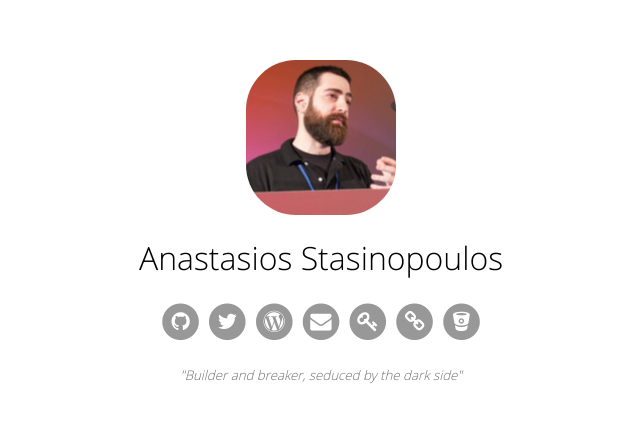
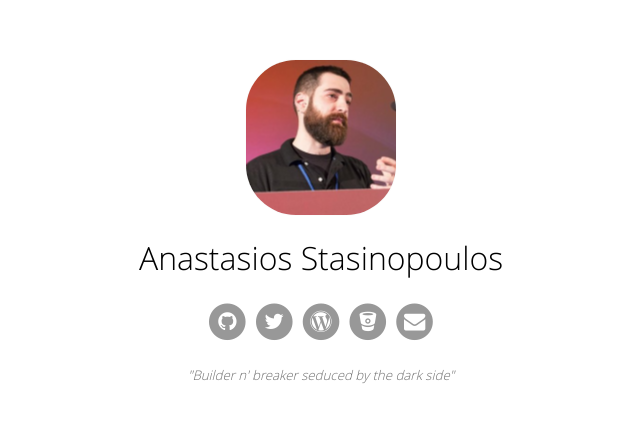
Before and after one commit to stasinopoulos/stasinopoulos.github.io, a plain HTML site: page index.html in a window 1280 px wide. Shown: the part 132-554 px from the top of the page, without its empty margins (319-959 px from the left). Drawn offline with Linux system fonts and the light colour scheme.

Commit message:
Update index.html

```diff
--- a/index.html
+++ b/index.html
@@ -14,61 +14,53 @@
     <nav>
       <ul>
         <!--Github Account -->
-          <li><a href="https://github.com/stasinopoulos" target="_blank" title="github">
+        <li>
+          <a href="https://github.com/stasinopoulos" target="_blank" title="github">
             <span class="fa-stack fa-lg">
               <i class="fa fa-circle fa-stack-2x"></i>
               <i class="fa fa-github fa-stack-1x fa-inverse"></i>
             </span>
-          </a></li>
-
+          </a>
+        </li>
         <!--Twitter Account-->
-          <li><a href="https://twitter.com/ancst" target="_blank" title="twitter">
+        <li>
+          <a href="https://twitter.com/ancst" target="_blank" title="twitter">
             <span class="fa-stack fa-lg">
               <i class="fa fa-circle fa-stack-2x"></i>
               <i class="fa fa-twitter fa-stack-1x fa-inverse"></i>
             </span>
-          </a></li>
-
+          </a>
+        </li>
         <!--Blog at wordpress.com -->
-          <li><a href="https://pwnopticon.wordpress.com/" target="_blank" title="blog">
+        <li>
+          <a href="https://pwnopticon.wordpress.com/" target="_blank" title="blog">
             <span class="fa-stack fa-lg">
               <i class="fa fa-circle fa-stack-2x"></i>
               <i class="fa fa-wordpress fa-stack-1x fa-inverse"></i>
             </span>
-          </a></li>
-
+          </a>
+        </li>
+        <!-- Bitbucket Account -->
+        <li>
+          <a href="https://bitbucket.org/stasinopoulos" target="_blank" title="bitbucket">
+            <span class="fa-stack fa-lg">
+              <i class="fa fa-circle fa-stack-2x"></i>
+              <i class="fa fa-bitbucket fa-stack-1x fa-inverse"></i>
+            </span>
+          </a>
+        </li>
         <!--E-Mail Account-->
-          <li><a href="mailto:stasinopoulos@unipi.gr" target="_blank" title="email">
+        <li>
+          <a href="mailto:a.stasinopoulos@protonmail.com" target="_blank" title="email">
             <span class="fa-stack fa-lg">
               <i class="fa fa-circle fa-stack-2x"></i>
               <i class="fa fa-envelope fa-stack-1x fa-inverse"></i>
             </span>
-          </a></li>
-
-          <!--PGP Key for stasinopoulos at unipi.gr-->
-          <li><a href="http://pgp.mit.edu/pks/lookup?op=get&search=0x2D40CEBF804F5133" target="_blank" title="pgp">
-      <span class="fa-stack fa-lg">
-        <i class="fa fa-circle fa-stack-2x"></i>
-        <i class="fa fa-key fa-stack-1x fa-inverse"></i>
-      </span>
-          </a></li>
-
-          <!--Bio page @ http://ssl.ds.unipi.gr -->
-          <li><a href="http://ssl.ds.unipi.gr/phd_candidates/astasinopoulos/" target="_blank" title="short cv">
-      <span class="fa-stack fa-lg">
-        <i class="fa fa-circle fa-stack-2x"></i>
-        <i class="fa fa-link fa-stack-1x fa-inverse"></i>
-      </span>
-          </a></li>
-
-          <!-- Bitbucket Account -->
-          <li><a href="https://bitbucket.org/stasinopoulos" target="_blank" title="bitbucket">
-      <span class="fa-stack fa-lg">
-        <i class="fa fa-circle fa-stack-2x"></i>
-        <i class="fa fa-bitbucket fa-stack-1x fa-inverse"></i>
-      </span>
-          </a></li>
-        <h5 id="bio"><em>"Builder and breaker, seduced by the dark side"</em></h5>
+          </a>
+        </li>
+        <h5 id="bio">
+          <em>"Builder n' breaker seduced by the dark side"</em>
+        </h5>
       </ul>
     </nav>
   </body>
```
Lines whose indentation alone changed are shown as unchanged.
